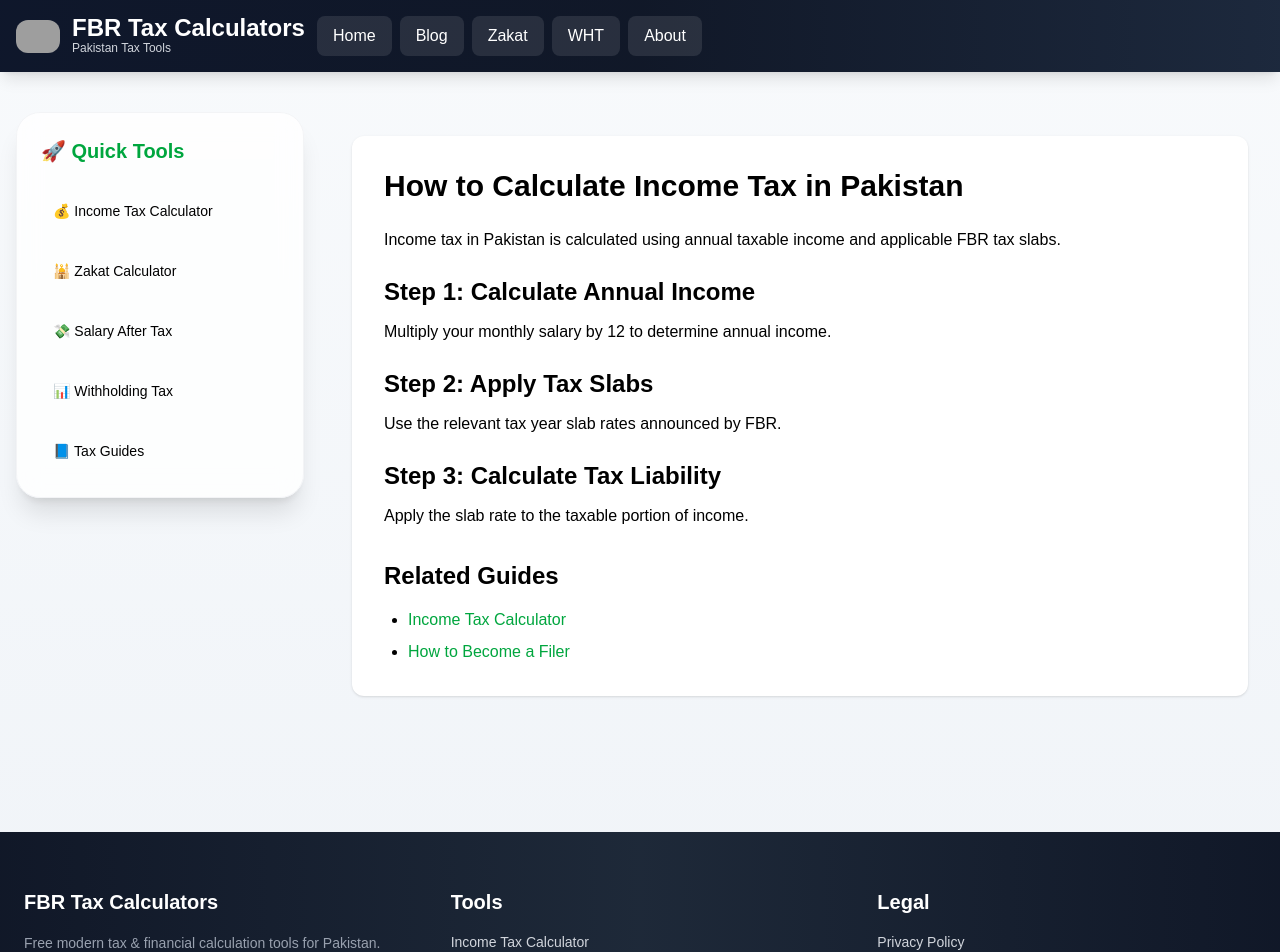
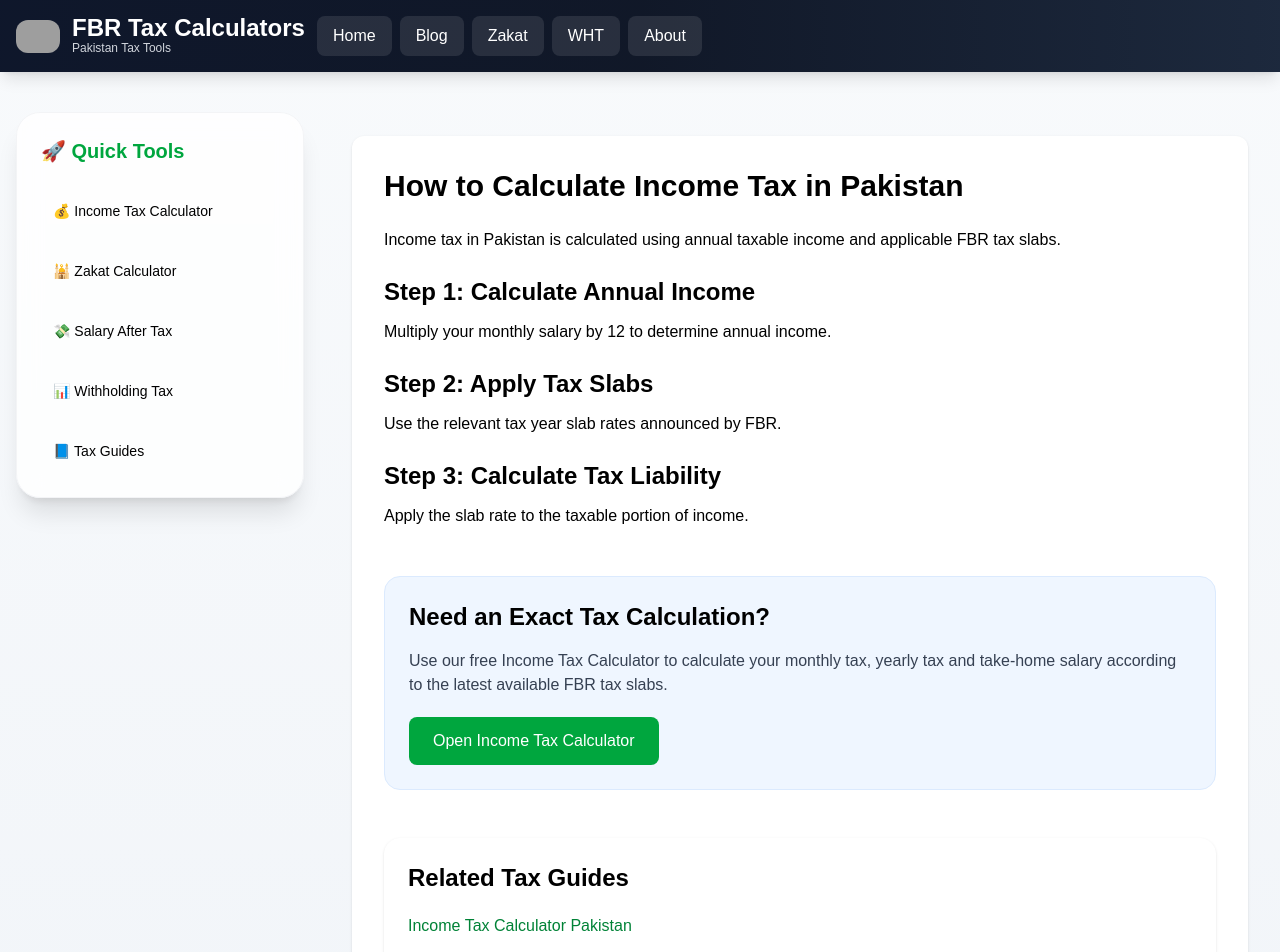
Before and after one commit to muhammadobaid1986/fbrtaxcalculators, a Next.js app: page /how-to-calculate-income-tax in a window 1280 px wide. Shown: the top 952 px of the page. Built offline with nearby package versions, Linux system fonts and the light colour scheme; grey boxes are pictures that could not be loaded.

Commit message:
add reusable guide footer

```diff
--- a/app/how-to-calculate-income-tax/page.tsx
+++ b/app/how-to-calculate-income-tax/page.tsx
@@ -1,3 +1,4 @@
+import GuideFooter from "../../components/GuideFooter";
 export const metadata = {
   title: "How to Calculate Income Tax in Pakistan",
   description:
@@ -41,25 +42,7 @@ export default function Page() {
         Apply the slab rate to the taxable portion of income.
       </p>
 
-      <div className="mt-8">
-        <h2 className="text-2xl font-bold mb-4">
-          Related Guides
-        </h2>
-
-        <ul className="list-disc pl-6 space-y-2">
-          <li>
-            <a href="/" className="text-green-600">
-              Income Tax Calculator
-            </a>
-          </li>
-
-          <li>
-            <a href="/how-to-become-a-filer" className="text-green-600">
-              How to Become a Filer
-            </a>
-          </li>
-        </ul>
-      </div>
+      <GuideFooter />
 
     </div>
   );
--- /dev/null
+++ b/components/GuideFooter.tsx
@@ -0,0 +1,57 @@
+import RelatedLinks from "./RelatedLinks";
+
+export default function GuideFooter() {
+  return (
+    <>
+      <div className="mt-12 bg-blue-50 border border-blue-100 rounded-2xl p-6">
+        <h2 className="text-2xl font-bold mb-4">
+          Need an Exact Tax Calculation?
+        </h2>
+
+        <p className="text-gray-700 mb-5">
+          Use our free Income Tax Calculator to calculate your monthly tax,
+          yearly tax and take-home salary according to the latest available
+          FBR tax slabs.
+        </p>
+
+        <a
+          href="/"
+          className="inline-block bg-green-600 text-white px-6 py-3 rounded-lg hover:bg-green-700 transition"
+        >
+          Open Income Tax Calculator
+        </a>
+      </div>
+
+      <RelatedLinks
+        title="Related Tax Guides"
+        links={[
+          {
+            title: "Income Tax Calculator Pakistan",
+            href: "/",
+          },
+          {
+            title: "Salary After Tax Calculator",
+            href: "/salary-after-tax-calculator",
+          },
+          {
+            title: "Monthly Tax Calculator Pakistan",
+            href: "/monthly-tax-calculator-pakistan",
+          },
+          {
+            title: "Tax Slab Finder Pakistan",
+            href: "/tax-slab-finder-pakistan",
+          },
+          {
+            title: "Benefits of Being a Filer",
+            href: "/benefits-of-being-filer-pakistan",
+          },
+        ]}
+      />
+
+      <p className="mt-8 text-sm text-gray-500">
+        Last reviewed: July 2026. Always verify the latest tax rules through
+        official FBR notifications before making financial decisions.
+      </p>
+    </>
+  );
+}
```
